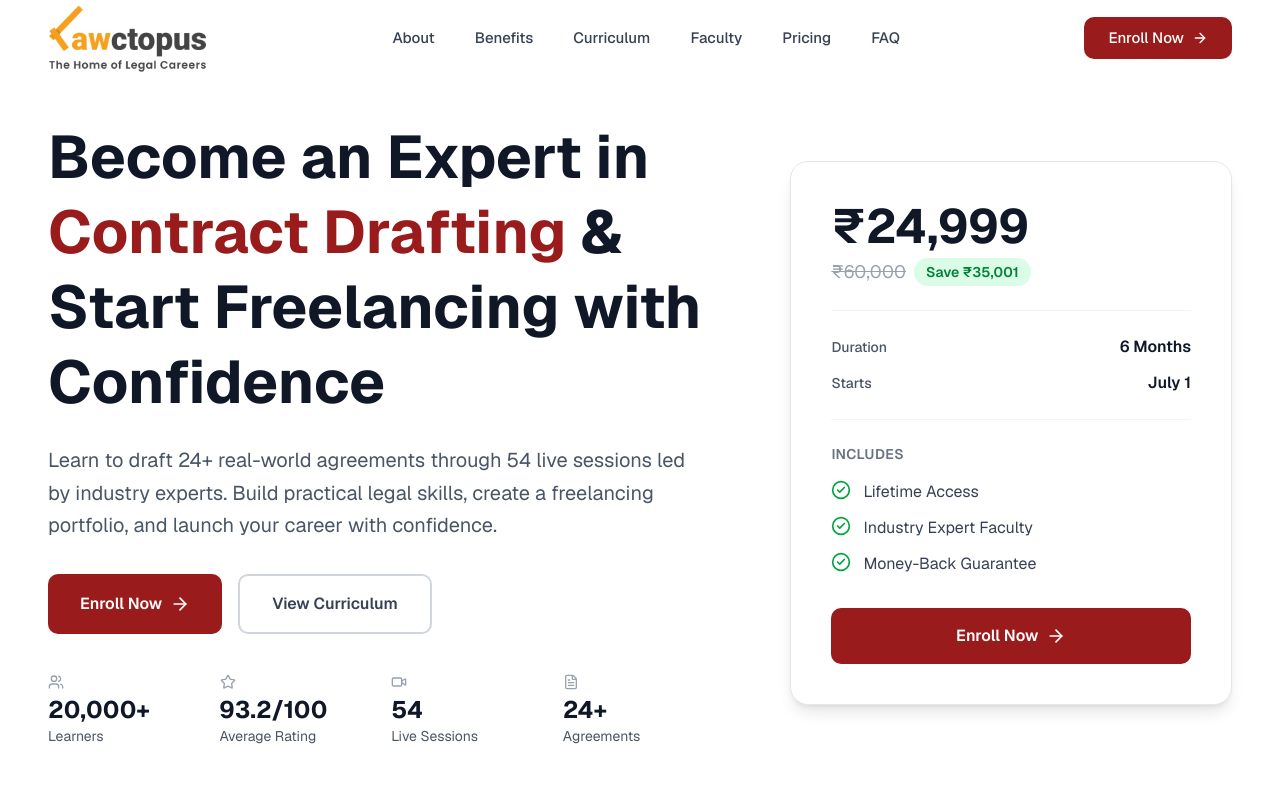
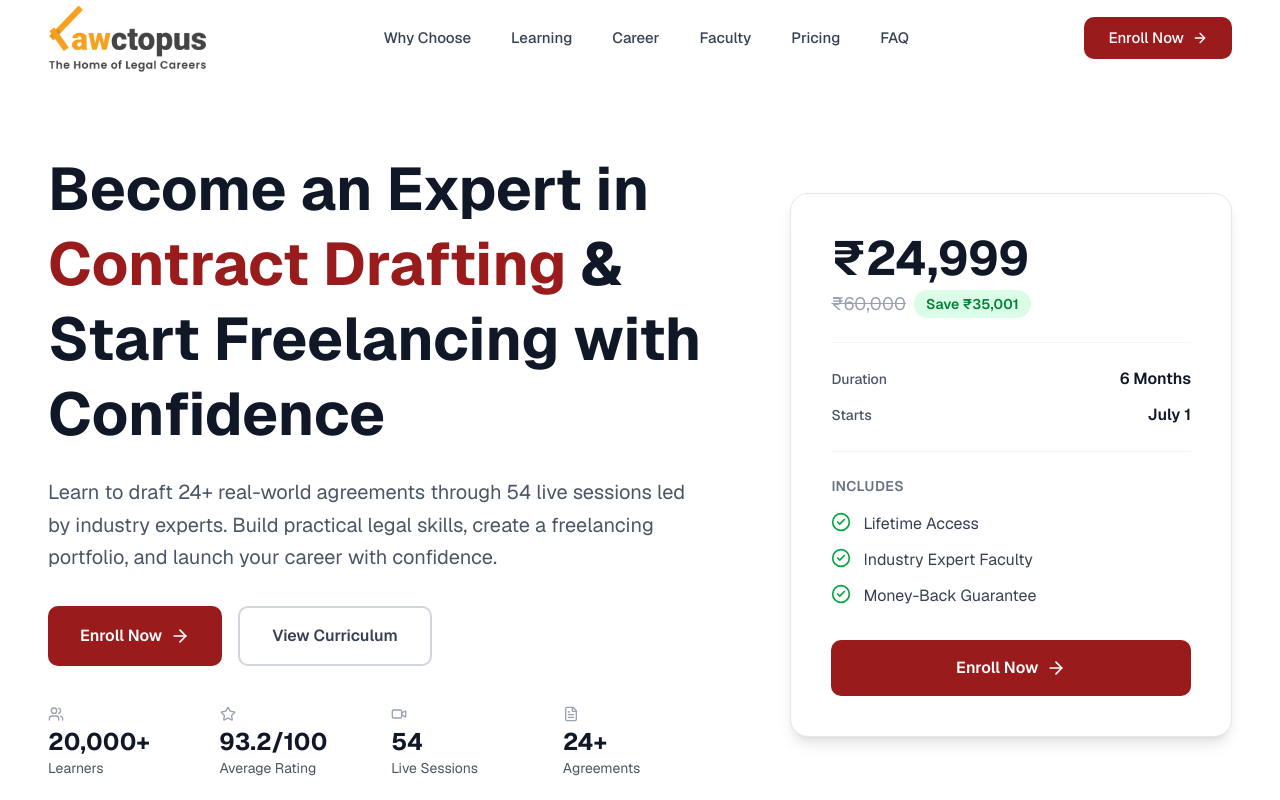
Before and after one commit to CwPranay/lawctopus-landing-page, a Next.js app: page / in a window 1280 px wide. Shown: the top 800 px of the page. Built offline with nearby package versions, Linux system fonts and the light colour scheme.

Commit message:
Update : Update the contents of some sections

```diff
--- a/app/layout.tsx
+++ b/app/layout.tsx
@@ -13,8 +13,14 @@ const geistMono = Geist_Mono({
 });
 
 export const metadata: Metadata = {
-  title: "Create Next App",
-  description: "Generated by create next app",
+  title: "Expert Contract Drafting & Freelancing Course | Lawctopus",
+  description: "Master contract drafting, build a freelancing career, and learn from industry experts. 54 live sessions, 24+ agreements, lifetime access. Enroll now!",
+  keywords: "contract drafting course, legal freelancing, law course, Lawctopus, contract law, legal education",
+  icons: {
+    icon: "/cropped-Favicons-03-192x192.png",
+    shortcut: "/cropped-Favicons-03-192x192.png",
+    apple: "/cropped-Favicons-03-192x192.png",
+  },
 };
 
 export default function RootLayout({
--- a/components/layouts/Footer.tsx
+++ b/components/layouts/Footer.tsx
@@ -6,8 +6,9 @@ import Link from "next/link";
 import { Mail, Globe } from "lucide-react";
 
 const navigation = [
-  { name: "About", href: "#about" },
-  { name: "Curriculum", href: "#curriculum" },
+  { name: "Why Choose", href: "#why-choose" },
+  { name: "Learning", href: "#learning" },
+  { name: "Career", href: "#career" },
   { name: "Faculty", href: "#faculty" },
   { name: "Pricing", href: "#pricing" },
   { name: "FAQ", href: "#faq" },
@@ -74,10 +75,7 @@ export default function Footer() {
               </h3>
               <ul className="space-y-3">
                 <li>
-                  <div className="mb-1 flex items-center gap-2 text-sm text-gray-500">
-                    <Mail className="h-4 w-4" />
-                    <span>Email</span>
-                  </div>
+
                   <a
                     href="mailto:courses@lawctopus.com"
                     className="text-base font-medium text-gray-900 transition-colors hover:text-[#991B1B]"
@@ -86,10 +84,7 @@ export default function Footer() {
                   </a>
                 </li>
                 <li>
-                  <div className="mb-1 flex items-center gap-2 text-sm text-gray-500">
-                    <Globe className="h-4 w-4" />
-                    <span>Website</span>
-                  </div>
+
                   <a
                     href="https://www.lawctopus.com"
                     target="_blank"
@@ -101,7 +96,7 @@ export default function Footer() {
                 </li>
                 <li className="pt-2">
                   <p className="text-sm text-gray-500">
-                    Response Time: Replies within 24 hours
+                    Response within 24 hours
                   </p>
                 </li>
               </ul>
--- a/components/layouts/NavLinks.tsx
+++ b/components/layouts/NavLinks.tsx
@@ -5,16 +5,16 @@ import { cn } from "@/lib/utils";
 
 const navItems = [
   {
-    label: "About",
-    href: "#about",
+    label: "Why Choose",
+    href: "#why-choose",
   },
   {
-    label: "Benefits",
-    href: "#benefits",
+    label: "Learning",
+    href: "#learning",
   },
   {
-    label: "Curriculum",
-    href: "#curriculum",
+    label: "Career",
+    href: "#career",
   },
   {
     label: "Faculty",
--- a/components/sections/CareerSupport.tsx
+++ b/components/sections/CareerSupport.tsx
@@ -10,6 +10,8 @@ const benefits = [
   "Learn networking & client communication",
   "Get freelancing guidance from industry experts",
   "Receive career mentorship and practical support",
+  "Internship & Job Opportunity Sharing",
+  "One-to-One Career Coaching",
 ];
 
 const careerSessions = [
@@ -23,7 +25,7 @@ const careerSessions = [
 
 export default function CareerSupport() {
   return (
-    <section className="bg-white py-20 lg:py-28">
+    <section id="career" className="bg-white py-20 lg:py-28">
       <div className="mx-auto max-w-[1280px] px-8 lg:px-12">
         <div className="grid gap-12 lg:grid-cols-[1.2fr_1fr] lg:gap-16 xl:gap-20">
           {/* Left Side - 55% */}
@@ -46,9 +48,7 @@ export default function CareerSupport() {
 
             {/* Description */}
             <p className="mb-10 text-lg leading-relaxed text-gray-600 lg:text-xl">
-              This course goes beyond legal drafting by helping learners build a
-              professional profile, secure internships, and confidently start
-              freelancing through practical career guidance and expert mentorship.
+              Designed for law students, young lawyers, and aspiring legal professionals, this course helps you build a strong professional profile, secure internships, and confidently launch your freelancing career through expert guidance and practical mentorship.
             </p>
 
             {/* Checklist */}
@@ -97,7 +97,7 @@ export default function CareerSupport() {
                   <h3 className="mb-2 text-2xl font-bold text-gray-900 lg:text-3xl">
                     Career Advancement
                   </h3>
-                  <p className="text-base font-semibold text-[#991B1B]">
+                  <p className="text-lg font-bold text-[#991B1B]">
                     22 Live Career Sessions
                   </p>
                 </div>
--- a/components/sections/FAQSection.tsx
+++ b/components/sections/FAQSection.tsx
@@ -41,6 +41,11 @@ const faqs = [
       "Yes. The course includes a money-back guarantee as mentioned on the official course page, subject to the applicable terms and conditions.",
   },
   {
+    question: "Will I receive a certificate after completing the course?",
+    answer:
+      "Yes. Eligible learners receive a completion certificate, and outstanding performers may also receive merit certificates.",
+  },
+  {
     question: "Still have questions?",
     answer: "email",
     isSpecial: true,
@@ -55,7 +60,7 @@ export default function FAQSection() {
   };
 
   return (
-    <section id="faq" className="bg-white py-20 lg:py-28">
+    <section id="faq" className="bg-white py-6 lg:py-6">
       <div className="mx-auto max-w-[1280px] px-8 lg:px-12">
         {/* Header */}
         <div className="mb-16 text-center">
--- a/components/sections/Hero.tsx
+++ b/components/sections/Hero.tsx
@@ -5,7 +5,7 @@ import { ArrowRight, CheckCircle2, Users, Star, Video, FileText } from "lucide-r
 
 export default function Hero() {
   return (
-    <section className="relative bg-white pt-10 pb-20 lg:pt-10 lg:pb-28">
+    <section className="relative bg-white pt-10 pb-20 lg:pt-18 lg:pb-28">
       <div className="mx-auto max-w-[1280px] px-8 lg:px-12">
         <div className="grid gap-12 lg:grid-cols-[1.5fr_1fr] lg:gap-16 xl:gap-20">
           {/* Left Content - 60% */}
@@ -79,6 +79,8 @@ export default function Hero() {
                 <div className="text-sm text-gray-600">Agreements</div>
               </div>
             </div>
+
+
           </motion.div>
 
           {/* Right Pricing Card - 40% */}
--- a/components/sections/MoneyBackGuarantee.tsx
+++ b/components/sections/MoneyBackGuarantee.tsx
@@ -18,7 +18,7 @@ export default function MoneyBackGuarantee() {
           whileInView={{ opacity: 1, y: 0 }}
           viewport={{ once: true }}
           transition={{ duration: 0.6 }}
-          className="rounded-3xl bg-gradient-to-br from-red-50 to-orange-50 px-8 py-16 text-center lg:px-16 lg:py-20"
+          className="rounded-3xl border border-gray-200 bg-white px-8 py-16 text-center lg:px-16 lg:py-20"
         >
           {/* Icon Badge */}
           <motion.div
@@ -28,7 +28,7 @@ export default function MoneyBackGuarantee() {
             transition={{ duration: 0.5, delay: 0.2 }}
             className="mb-8 flex justify-center"
           >
-            <div className="flex h-20 w-20 items-center justify-center rounded-full bg-white shadow-lg lg:h-24 lg:w-24">
+            <div className="flex h-20 w-20 items-center justify-center rounded-full bg-gray-100 lg:h-24 lg:w-24">
               <ShieldCheck className="h-10 w-10 text-[#991B1B] lg:h-12 lg:w-12" strokeWidth={2} />
             </div>
           </motion.div>
@@ -44,7 +44,7 @@ export default function MoneyBackGuarantee() {
           </h2>
 
           {/* Description */}
-          <p className="mx-auto mb-10 max-w-2xl text-lg leading-relaxed text-gray-700 lg:text-xl">
+          <p className="mx-auto mb-10 max-w-2xl text-lg leading-relaxed text-gray-600 lg:text-xl">
             If the course does not meet the stated guarantee terms, eligible
             learners can request a refund according to Lawctopus' refund policy.
             This allows learners to enroll with greater confidence while
@@ -60,7 +60,7 @@ export default function MoneyBackGuarantee() {
                 whileInView={{ opacity: 1, y: 0 }}
                 viewport={{ once: true }}
                 transition={{ duration: 0.4, delay: 0.3 + index * 0.1 }}
-                className="flex items-center gap-2 text-base font-semibold text-gray-800"
+                className="flex items-center gap-2 text-base font-semibold text-gray-900"
               >
                 <CheckCircle className="h-5 w-5 text-green-600" />
                 <span>{highlight}</span>
--- a/components/sections/PricingSection.tsx
+++ b/components/sections/PricingSection.tsx
@@ -12,6 +12,10 @@ const benefits = [
   "Industry Expert Faculty",
   "Career & Freelancing Support",
   "Money-Back Guarantee",
+  "Completion Certificate",
+  "Merit Certificate",
+  "Alumni Community Access",
+  "Internship & Job Opportunity Groups",
 ];
 
 const trustNotes = [
@@ -72,7 +76,7 @@ export default function PricingSection() {
           <div className="mb-10 h-px bg-gray-200" />
 
           {/* Benefits Grid */}
-          <div className="mb-10 grid gap-4 sm:grid-cols-2">
+          <div className="mb-10 grid gap-4 sm:grid-cols-2 lg:grid-cols-3">
             {benefits.map((benefit, index) => (
               <motion.div
                 key={index}
--- a/components/sections/WhatYoullMaster.tsx
+++ b/components/sections/WhatYoullMaster.tsx
@@ -38,7 +38,7 @@ const domains = [
 
 export default function WhatYoullMaster() {
   return (
-    <section className="bg-white py-20 lg:py-28">
+    <section id="learning" className="bg-white py-20 lg:py-28">
       <div className="mx-auto max-w-[1280px] px-8 lg:px-12">
         {/* Header */}
         <div className="mb-20 text-center lg:mb-24">
--- a/components/sections/WhyChooseSection.tsx
+++ b/components/sections/WhyChooseSection.tsx
@@ -53,7 +53,7 @@ const item = {
 
 export default function WhyChooseSection() {
   return (
-    <section className="bg-white py-20 lg:py-28">
+    <section id="why-choose" className="bg-white py-20 lg:py-28">
       <div className="mx-auto max-w-[1280px] px-8 lg:px-12">
         {/* Header */}
         <div className="mb-16 text-center">
```
Also changed, not shown: components/sections/FacultySection.tsx (+8 -9 lines), public/cropped-Favicons-03-192x192.png (added), 1 other file (tests, documents, lock files or other folders).
